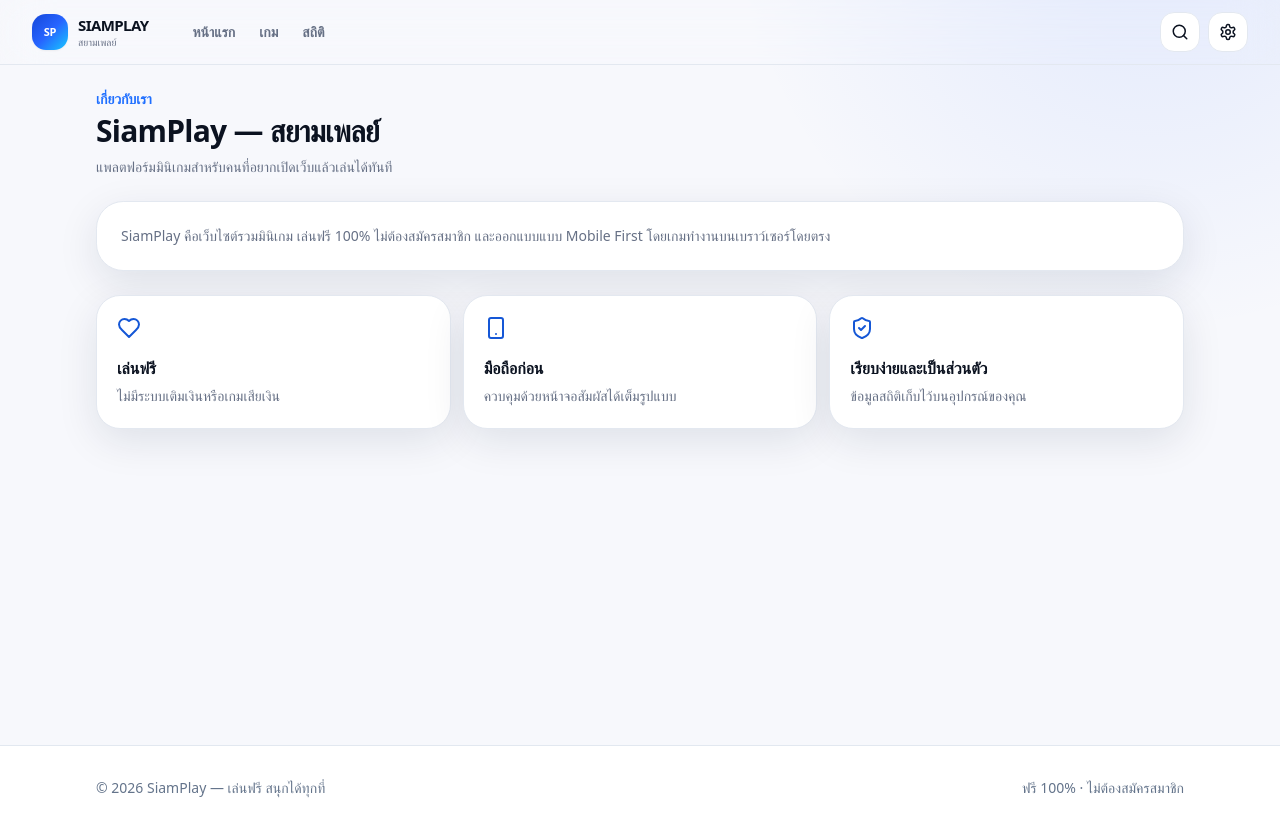
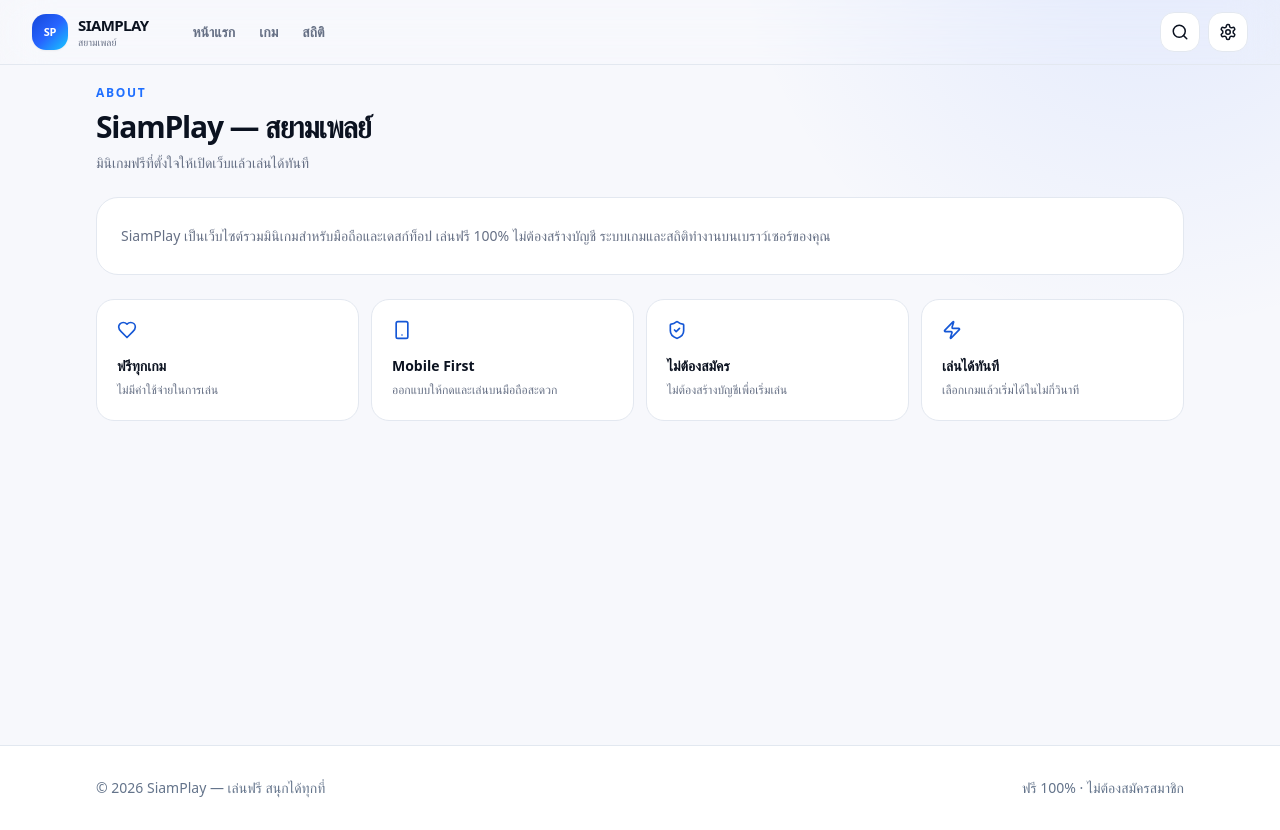
Before and after one commit to UnknownCode-2026/siamplay, a Next.js app: page /about in a window 1280 px wide. Built offline with nearby package versions, Linux system fonts and the light colour scheme.

Commit message:
feat(v2): rebuild app/about/page.tsx

```diff
--- a/app/about/page.tsx
+++ b/app/about/page.tsx
@@ -1,13 +1,11 @@
-import { Heart, ShieldCheck, Smartphone } from "lucide-react";
+import { Heart, ShieldCheck, Smartphone, Zap } from "lucide-react";
 
-export default function AboutPage() {
-  return (
-    <div className="space-y-6">
-      <div className="pt-2"><p className="text-sm font-black text-siam-500">เกี่ยวกับเรา</p><h1 className="mt-1 text-3xl font-black tracking-tight text-main">SiamPlay — สยามเพลย์</h1><p className="mt-2 text-sm text-muted">แพลตฟอร์มมินิเกมสำหรับคนที่อยากเปิดเว็บแล้วเล่นได้ทันที</p></div>
-      <section className="rounded-[1.7rem] border surface p-5 leading-7 shadow-soft sm:p-6"><p className="text-sm text-muted">SiamPlay คือเว็บไซต์รวมมินิเกม เล่นฟรี 100% ไม่ต้องสมัครสมาชิก และออกแบบแบบ Mobile First โดยเกมทำงานบนเบราว์เซอร์โดยตรง</p></section>
-      <div className="grid gap-3 sm:grid-cols-3">
-        {[[Heart,"เล่นฟรี","ไม่มีระบบเติมเงินหรือเกมเสียเงิน"],[Smartphone,"มือถือก่อน","ควบคุมด้วยหน้าจอสัมผัสได้เต็มรูปแบบ"],[ShieldCheck,"เรียบง่ายและเป็นส่วนตัว","ข้อมูลสถิติเก็บไว้บนอุปกรณ์ของคุณ"]].map(([Icon,title,desc]:any)=><div key={title} className="rounded-[1.5rem] border surface p-5 shadow-soft"><Icon className="text-siam-600"/><h2 className="mt-4 font-black text-main">{title}</h2><p className="mt-1 text-sm leading-6 text-muted">{desc}</p></div>)}
-      </div>
+export default function AboutPage(){
+  return <div className="space-y-6">
+    <div className="pt-1"><p className="text-xs font-semibold uppercase tracking-[.14em] text-siam-500">ABOUT</p><h1 className="mt-2 text-3xl font-extrabold tracking-[-.04em] text-main">SiamPlay — สยามเพลย์</h1><p className="mt-2 text-sm text-muted">มินิเกมฟรีที่ตั้งใจให้เปิดเว็บแล้วเล่นได้ทันที</p></div>
+    <section className="rounded-[22px] border surface p-5 sm:p-6"><p className="text-sm leading-7 text-muted">SiamPlay เป็นเว็บไซต์รวมมินิเกมสำหรับมือถือและเดสก์ท็อป เล่นฟรี 100% ไม่ต้องสร้างบัญชี ระบบเกมและสถิติทำงานบนเบราว์เซอร์ของคุณ</p></section>
+    <div className="grid gap-3 sm:grid-cols-2 lg:grid-cols-4">
+      {[[Heart,"ฟรีทุกเกม","ไม่มีค่าใช้จ่ายในการเล่น"],[Smartphone,"Mobile First","ออกแบบให้กดและเล่นบนมือถือสะดวก"],[ShieldCheck,"ไม่ต้องสมัคร","ไม่ต้องสร้างบัญชีเพื่อเริ่มเล่น"],[Zap,"เล่นได้ทันที","เลือกเกมแล้วเริ่มได้ในไม่กี่วินาที"]].map(([Icon,title,desc]:any)=><div key={title} className="rounded-[18px] border surface p-5"><Icon size={20} className="text-siam-600"/><h2 className="mt-4 text-sm font-bold text-main">{title}</h2><p className="mt-1 text-xs leading-5 text-muted">{desc}</p></div>)}
     </div>
-  );
+  </div>;
 }
```
